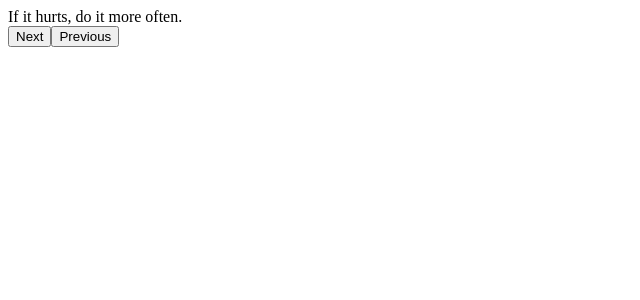
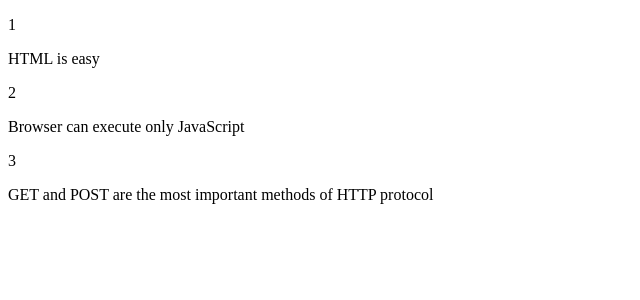
Before and after one commit to johnkinuthiaa/React-fullstack-open, a React (Vite) app: page / in a window 1280 px wide. Shown: the top 300 px of the page, without its empty margins (0-640 px from the left). Built offline with nearby package versions, Linux system fonts and the light colour scheme.

Commit message:
feat: 1.add web dev oath. 2.recap on mapping

```diff
--- a/src/App.tsx
+++ b/src/App.tsx
@@ -1,6 +1,7 @@
 // import Lesson1 from "./lesson1/Lesson1.tsx"
 import './App.css'
-import Anecdotes from "./partOne/ComponentStateAndEventHandlers/Anecdotes.tsx";
+import Mapping from "./partTwo/communicatingWithServer/renderingCollections/Mapping.tsx";
+// import Anecdotes from "./partOne/ComponentStateAndEventHandlers/Anecdotes.tsx";
 // import MultipleComponents from "./lesson1/MultipleComponents.tsx";
 // import Props from "./lesson1/Props.tsx";
 // import StateManagement from "./ComponentStateAndEventHandlers/StateManagement.tsx";
@@ -12,7 +13,8 @@ function App() {
         {/*<MultipleComponents/>*/}
         {/*<Props/>*/}
         {/*<StateManagement/>*/}
-        <Anecdotes/>
+        {/*<Anecdotes/>*/}
+        <Mapping/>
     </div>
   )
 }
--- /dev/null
+++ b/src/partTwo/communicatingWithServer/renderingCollections/Mapping.tsx
@@ -0,0 +1,39 @@
+type NoteProps ={
+    id:number,
+    content:string,
+    important:boolean
+}
+const Mapping =()=>{
+    const notes:NoteProps[] = [
+        {
+            id: 1,
+            content: 'HTML is easy',
+            important: true
+        },
+        {
+            id: 2,
+            content: 'Browser can execute only JavaScript',
+            important: false
+        },
+        {
+            id: 3,
+            content: 'GET and POST are the most important methods of HTTP protocol',
+            important: true
+        }
+    ]
+    return(
+        <div>
+        {/*    rendering the notes - we use the map method*/}
+            {notes.map(({id,content,important}:NoteProps,index)=>(
+                <div key={index}>
+                    <p>{id}</p>
+                    <p>{content}</p>
+                    <p>{important}</p>
+
+                </div>
+            ))}
+
+        </div>
+    )
+}
+export default Mapping
```
Also changed, not shown: 1 other file (tests, documents, lock files or other folders).
